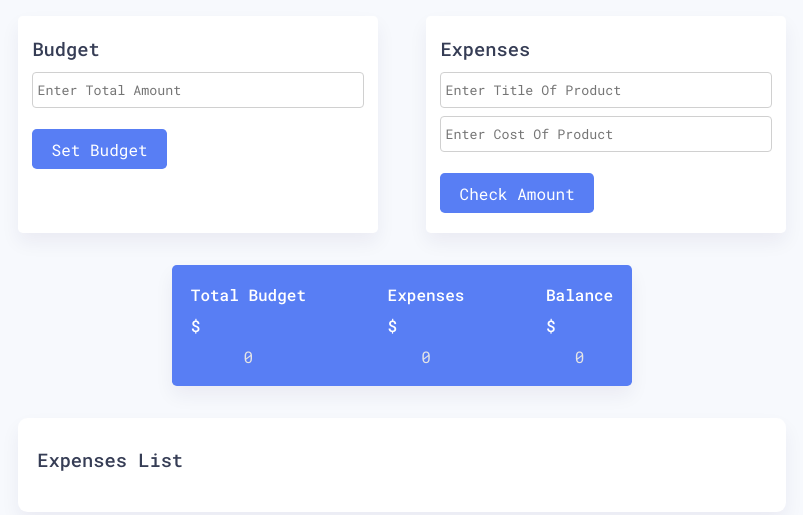
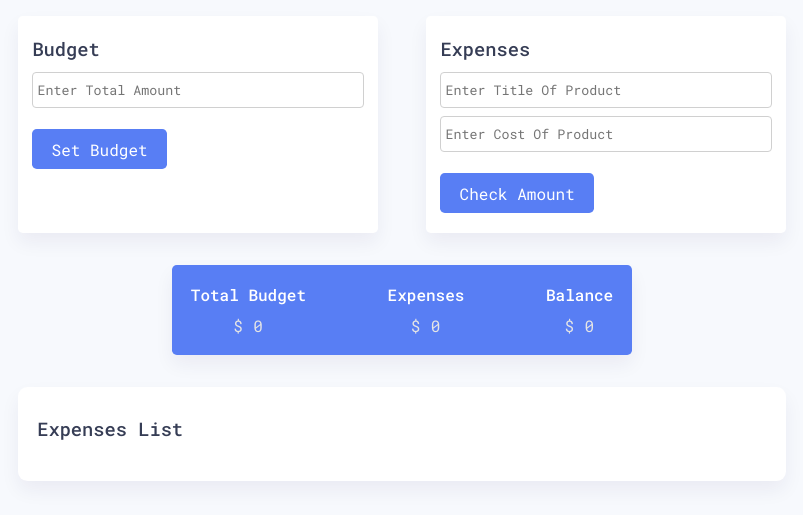
Before and after one commit to David-K448/budgetApp, a plain HTML site: page index.html in a window 1280 px wide. Shown: the whole page, without its empty margins (238-1041 px from the left). Drawn offline with Linux system fonts and the light colour scheme.

Commit message:
fixed alignment issue

```diff
--- a/index.html
+++ b/index.html
@@ -60,17 +60,14 @@
           <div class="output-container flex-space">
             <div>
               <p>Total Budget</p>
-              <p>$</p>
                 <span id="amount"> 0 </span>
             </div>
             <div>
               <p>Expenses</p>
-              <p>$</p>
               <span id="expenditure-value"> 0 </span>
             </div>
             <div>
               <p>Balance</p>
-              <p>$</p>
               <span id="balance-amount"> 0 </span>
             </div>
           </div>
--- a/style.css
+++ b/style.css
@@ -94,7 +94,14 @@ body {
     text-align: center;
     font-weight: 400;
     color: #e5e5e5;
+    position: relative;
 }
+
+.output-container span:before{
+    content: "$";
+    position: relative;
+    left: -.05em;
+  }
 
 .submit {
     font-size: 1em;
```
